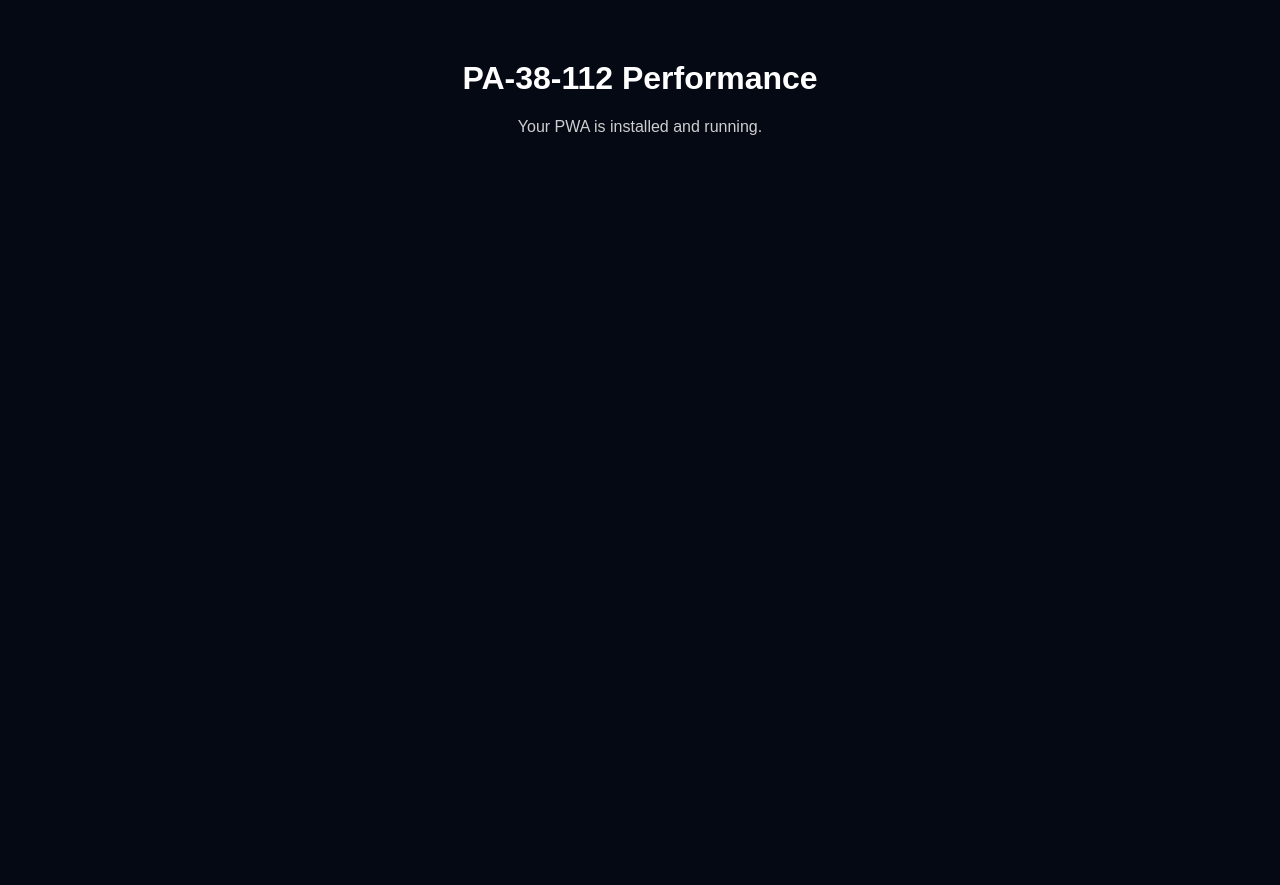
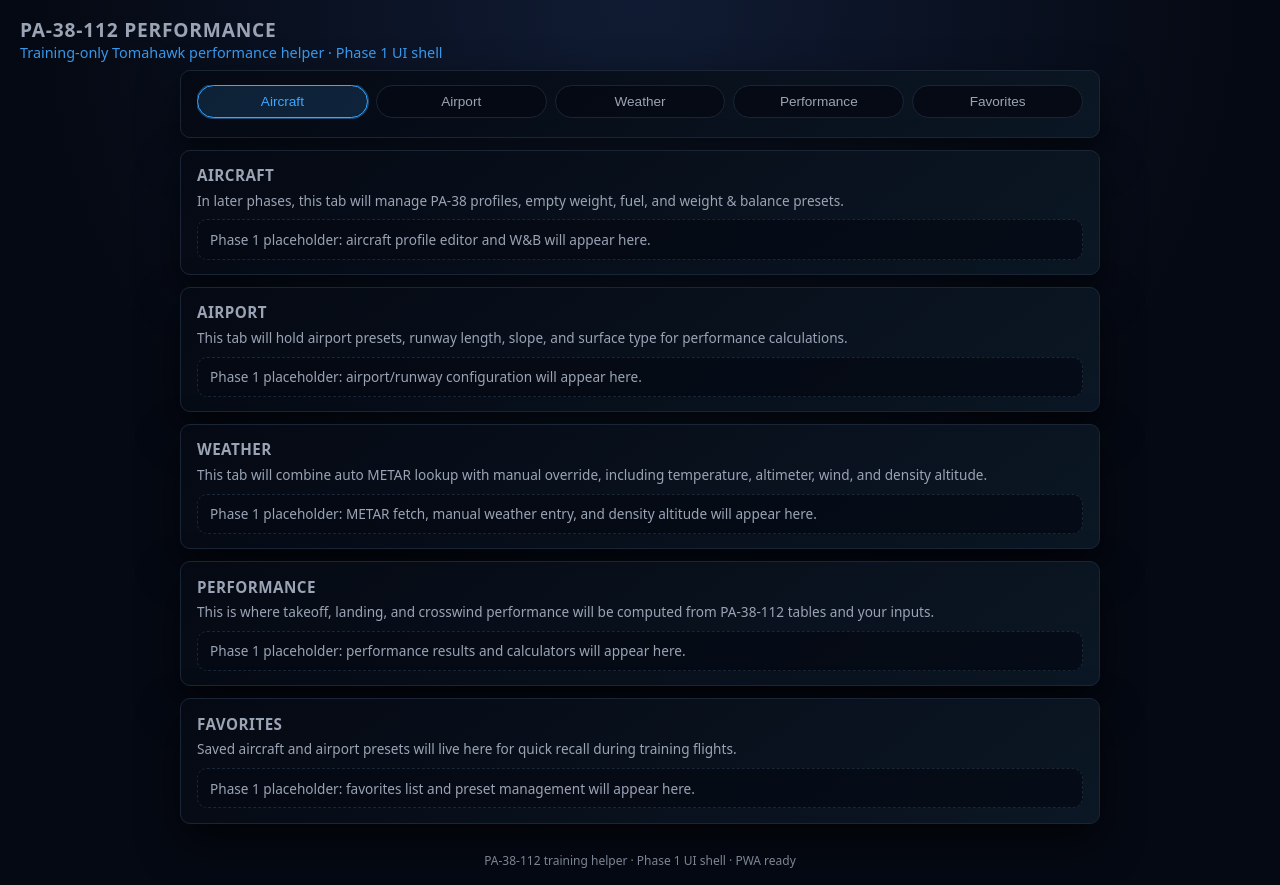
Before and after one commit to drfucito/pa38-performance, a plain HTML site: page index.html in a window 1280 px wide. Before the commit the page ends 800 px from the top, so only its background shows below. Drawn offline with Linux system fonts and the light colour scheme.

Commit message:
Add files via upload

```diff
--- /dev/null
+++ b/app.js
@@ -0,0 +1,33 @@
+// app.js — Phase 1: core UI + navigation only
+
+document.addEventListener("DOMContentLoaded", () => {
+  const tabButtons = document.querySelectorAll("[data-tab-target]");
+  const tabPanels = document.querySelectorAll("[data-tab-panel]");
+
+  function activateTab(targetId) {
+    tabButtons.forEach((btn) => {
+      btn.classList.toggle("active", btn.dataset.tabTarget === targetId);
+    });
+
+    tabPanels.forEach((panel) => {
+      panel.classList.toggle("active", panel.id === targetId);
+    });
+  }
+
+  tabButtons.forEach((btn) => {
+    btn.addEventListener("click", () => {
+      const targetId = btn.dataset.tabTarget;
+      activateTab(targetId);
+    });
+  });
+
+  // Default tab
+  activateTab("tab-aircraft");
+
+  // Register service worker (PWA)
+  if ("serviceWorker" in navigator) {
+    navigator.serviceWorker
+      .register("./service-worker.js")
+      .catch((err) => console.error("SW registration failed:", err));
+  }
+});
--- a/index.html
+++ b/index.html
@@ -5,46 +5,270 @@
   <meta name="viewport" content="width=device-width, initial-scale=1.0" />
   <title>PA-38 Performance</title>
 
-  <!-- PWA manifest -->
-  <link rel="manifest" href="manifest.webmanifest">
-
-  <!-- App theme colors -->
+  <link rel="manifest" href="manifest.webmanifest" />
   <meta name="theme-color" content="#0b1724" />
 
-  <!-- iOS support -->
-  <link rel="apple-touch-icon" href="icons/icon-192.png" />
-  <meta name="apple-mobile-web-app-capable" content="yes" />
-  <meta name="apple-mobile-web-app-status-bar-style" content="black-translucent" />
+  <style>
+    :root {
+      --bg: #050913;
+      --bg-elevated: #0b1724;
+      --accent: #3ea6ff;
+      --accent-soft: rgba(62, 166, 255, 0.15);
+      --text: #f5f7fb;
+      --muted: #9aa4b5;
+      --border: #1a2636;
+      --danger: #ff6b6b;
+      --radius: 10px;
+    }
 
-  <style>
+    * {
+      box-sizing: border-box;
+    }
+
     body {
       margin: 0;
-      font-family: Arial, sans-serif;
-      background: #050913;
-      color: white;
+      font-family: system-ui, -apple-system, BlinkMacSystemFont, "Segoe UI",
+        sans-serif;
+      background: radial-gradient(circle at top, #101b33 0, #050913 55%);
+      color: var(--text);
+      min-height: 100vh;
+      display: flex;
+      flex-direction: column;
+    }
+
+    header {
+      padding: 1rem 1.25rem 0.5rem;
+    }
+
+    .app-title {
+      font-size: 1.2rem;
+      font-weight: 600;
+      letter-spacing: 0.04em;
+      text-transform: uppercase;
+      color: var(--muted);
+    }
+
+    .app-subtitle {
+      font-size: 0.9rem;
+      color: var(--accent);
+      opacity: 0.9;
+    }
+
+    main {
+      flex: 1;
+      padding: 0 1.25rem 1.25rem;
+      max-width: 960px;
+      width: 100%;
+      margin: 0 auto;
+      display: flex;
+      flex-direction: column;
+      gap: 0.75rem;
+    }
+
+    .card {
+      background: linear-gradient(145deg, #050913, #0b1724);
+      border-radius: var(--radius);
+      border: 1px solid var(--border);
+      box-shadow: 0 18px 40px rgba(0, 0, 0, 0.6);
+      padding: 0.9rem 1rem;
+    }
+
+    .tabs {
+      display: flex;
+      gap: 0.4rem;
+      overflow-x: auto;
+      padding-bottom: 0.25rem;
+    }
+
+    .tab-button {
+      flex: 1;
+      min-width: 0;
+      border-radius: 999px;
+      border: 1px solid var(--border);
+      background: rgba(5, 9, 19, 0.9);
+      color: var(--muted);
+      font-size: 0.8rem;
+      padding: 0.45rem 0.6rem;
       text-align: center;
-      padding: 40px;
+      cursor: pointer;
+      white-space: nowrap;
+      transition: background 0.15s ease, color 0.15s ease,
+        border-color 0.15s ease, box-shadow 0.15s ease;
     }
-    h1 {
-      margin-top: 20px;
-      font-size: 2rem;
+
+    .tab-button.active {
+      background: var(--accent-soft);
+      color: var(--accent);
+      border-color: var(--accent);
+      box-shadow: 0 0 0 1px rgba(62, 166, 255, 0.4);
     }
-    p {
+
+    .tab-panel {
+      display: none;
+      margin-top: 0.4rem;
+    }
+
+    .tab-panel.active {
+      display: block;
+    }
+
+    .panel-title {
+      font-size: 0.95rem;
+      font-weight: 600;
+      margin-bottom: 0.35rem;
+      letter-spacing: 0.03em;
+      text-transform: uppercase;
+      color: var(--muted);
+    }
+
+    .panel-description {
+      font-size: 0.85rem;
+      color: var(--muted);
+      margin-bottom: 0.6rem;
+    }
+
+    .placeholder {
+      font-size: 0.85rem;
+      color: var(--muted);
+      padding: 0.6rem 0.75rem;
+      border-radius: var(--radius);
+      border: 1px dashed var(--border);
+      background: rgba(5, 9, 19, 0.7);
+    }
+
+    footer {
+      padding: 0.5rem 1.25rem 1rem;
+      font-size: 0.75rem;
+      color: var(--muted);
+      text-align: center;
       opacity: 0.8;
+    }
+
+    @media (min-width: 768px) {
+      .tabs {
+        gap: 0.5rem;
+      }
+
+      .tab-button {
+        font-size: 0.85rem;
+        padding: 0.5rem 0.8rem;
+      }
     }
   </style>
 </head>
+<body>
+  <header>
+    <div class="app-title">PA-38-112 Performance</div>
+    <div class="app-subtitle">
+      Training-only Tomahawk performance helper · Phase 1 UI shell
+    </div>
+  </header>
 
-<body>
-  <h1>PA‑38‑112 Performance</h1>
-  <p>Your PWA is installed and running.</p>
+  <main>
+    <section class="card">
+      <nav class="tabs" aria-label="PA-38 performance sections">
+        <button
+          class="tab-button active"
+          type="button"
+          data-tab-target="tab-aircraft"
+        >
+          Aircraft
+        </button>
+        <button
+          class="tab-button"
+          type="button"
+          data-tab-target="tab-airport"
+        >
+          Airport
+        </button>
+        <button
+          class="tab-button"
+          type="button"
+          data-tab-target="tab-weather"
+        >
+          Weather
+        </button>
+        <button
+          class="tab-button"
+          type="button"
+          data-tab-target="tab-performance"
+        >
+          Performance
+        </button>
+        <button
+          class="tab-button"
+          type="button"
+          data-tab-target="tab-favorites"
+        >
+          Favorites
+        </button>
+      </nav>
+    </section>
 
-  <script>
-    // Register service worker
-    if ("serviceWorker" in navigator) {
-      navigator.serviceWorker.register("service-worker.js")
-        .catch(err => console.error("SW registration failed:", err));
-    }
-  </script>
+    <section class="card" id="tab-aircraft" data-tab-panel>
+      <div class="panel-title">Aircraft</div>
+      <div class="panel-description">
+        In later phases, this tab will manage PA‑38 profiles, empty weight,
+        fuel, and weight &amp; balance presets.
+      </div>
+      <div class="placeholder">
+        Phase 1 placeholder: aircraft profile editor and W&amp;B will appear
+        here.
+      </div>
+    </section>
+
+    <section class="card" id="tab-airport" data-tab-panel>
+      <div class="panel-title">Airport</div>
+      <div class="panel-description">
+        This tab will hold airport presets, runway length, slope, and surface
+        type for performance calculations.
+      </div>
+      <div class="placeholder">
+        Phase 1 placeholder: airport/runway configuration will appear here.
+      </div>
+    </section>
+
+    <section class="card" id="tab-weather" data-tab-panel>
+      <div class="panel-title">Weather</div>
+      <div class="panel-description">
+        This tab will combine auto METAR lookup with manual override, including
+        temperature, altimeter, wind, and density altitude.
+      </div>
+      <div class="placeholder">
+        Phase 1 placeholder: METAR fetch, manual weather entry, and density
+        altitude will appear here.
+      </div>
+    </section>
+
+    <section class="card" id="tab-performance" data-tab-panel>
+      <div class="panel-title">Performance</div>
+      <div class="panel-description">
+        This is where takeoff, landing, and crosswind performance will be
+        computed from PA‑38‑112 tables and your inputs.
+      </div>
+      <div class="placeholder">
+        Phase 1 placeholder: performance results and calculators will appear
+        here.
+      </div>
+    </section>
+
+    <section class="card" id="tab-favorites" data-tab-panel>
+      <div class="panel-title">Favorites</div>
+      <div class="panel-description">
+        Saved aircraft and airport presets will live here for quick recall
+        during training flights.
+      </div>
+      <div class="placeholder">
+        Phase 1 placeholder: favorites list and preset management will appear
+        here.
+      </div>
+    </section>
+  </main>
+
+  <footer>
+    PA‑38‑112 training helper · Phase 1 UI shell · PWA ready
+  </footer>
+
+  <script src="app.js"></script>
 </body>
 </html>
```
